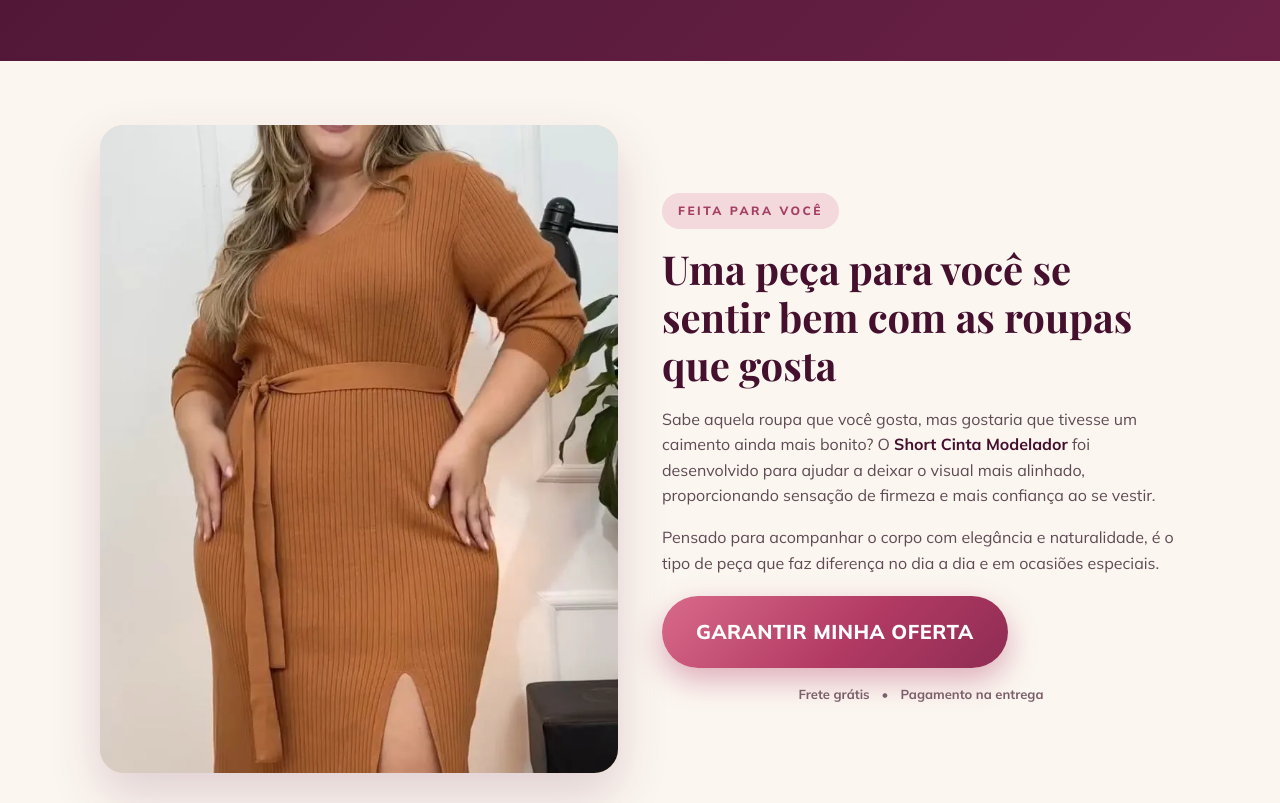
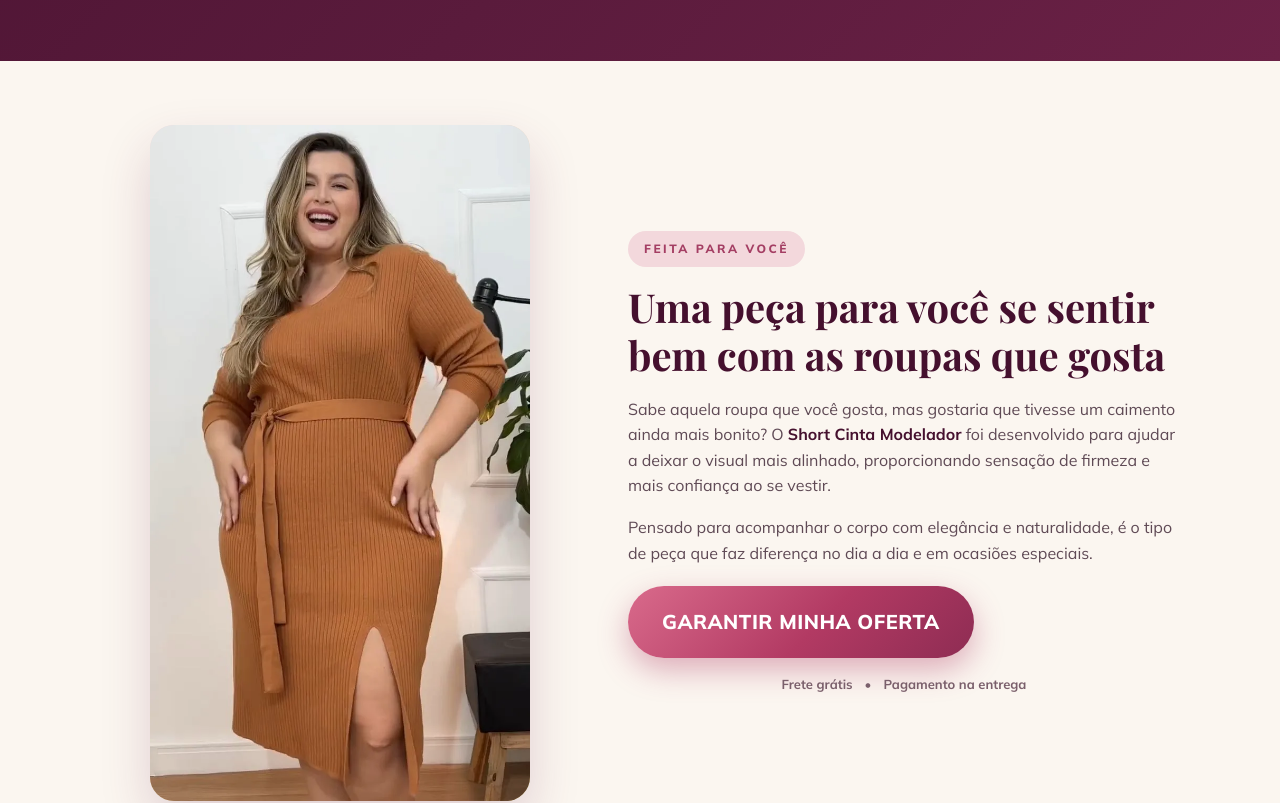
Before and after one commit to edsonhirama/short-cinta-modelador, a plain HTML site: page index.html in a window 1280 px wide. Shown: the part 2828-3631 px from the top of the page. Drawn offline with nearby package versions, Linux system fonts and the light colour scheme; a web font is replaced by a local one.

Commit message:
Ajusta enquadramento da imagem da secao 2 para proporcao 9:16 sem cortes

```diff
--- a/index.html
+++ b/index.html
@@ -251,12 +251,24 @@
   }
 
   /* ================= SECTION: IDENTIFICATION 40+ ================= */
-  .id-grid{display:grid;grid-template-columns:1fr 1fr;gap:44px;align-items:center;}
+  .id-grid{display:grid;grid-template-columns:1fr 1.15fr;gap:48px;align-items:center;}
   .id-visual{
+    max-width:380px;
+    width:100%;
+    margin:0 auto;
     background:linear-gradient(135deg,#F3D8DC,#E8CF8A);
-    border-radius:24px;overflow:hidden;box-shadow:0 22px 50px rgba(107,33,70,.18);
+    border-radius:24px;
+    overflow:hidden;
+    box-shadow:0 22px 50px rgba(107,33,70,.18);
   }
-  .id-visual img{width:100%;height:auto;object-fit:cover;aspect-ratio:4/5;display:block;}
+  .id-visual img{
+    width:100%;
+    height:auto;
+    aspect-ratio:9/16;
+    object-fit:cover;
+    object-position:top center;
+    display:block;
+  }
   .id-text h2{color:var(--plum-dark);margin-bottom:18px;}
   .id-text p{font-size:16px;color:#5f4a55;margin-bottom:16px;}
   .id-text p strong{color:var(--plum-dark);}
@@ -674,7 +686,7 @@
 <section class="section">
   <div class="container id-grid">
     <div class="id-visual">
-      <img src="https://raw.githubusercontent.com/edsonhirama/short-cinta-modelador/main/assets/img/secao%202.webp" alt="Mulher elegante sentindo-se confiante com o Short Cinta Modelador" width="800" height="1000" loading="lazy" decoding="async">
+      <img src="https://raw.githubusercontent.com/edsonhirama/short-cinta-modelador/main/assets/img/secao%202.webp" alt="Mulher elegante sentindo-se confiante com o Short Cinta Modelador" width="720" height="1280" loading="lazy" decoding="async">
     </div>
     <div class="id-text">
       <span class="eyebrow">Feita para você</span>
```
